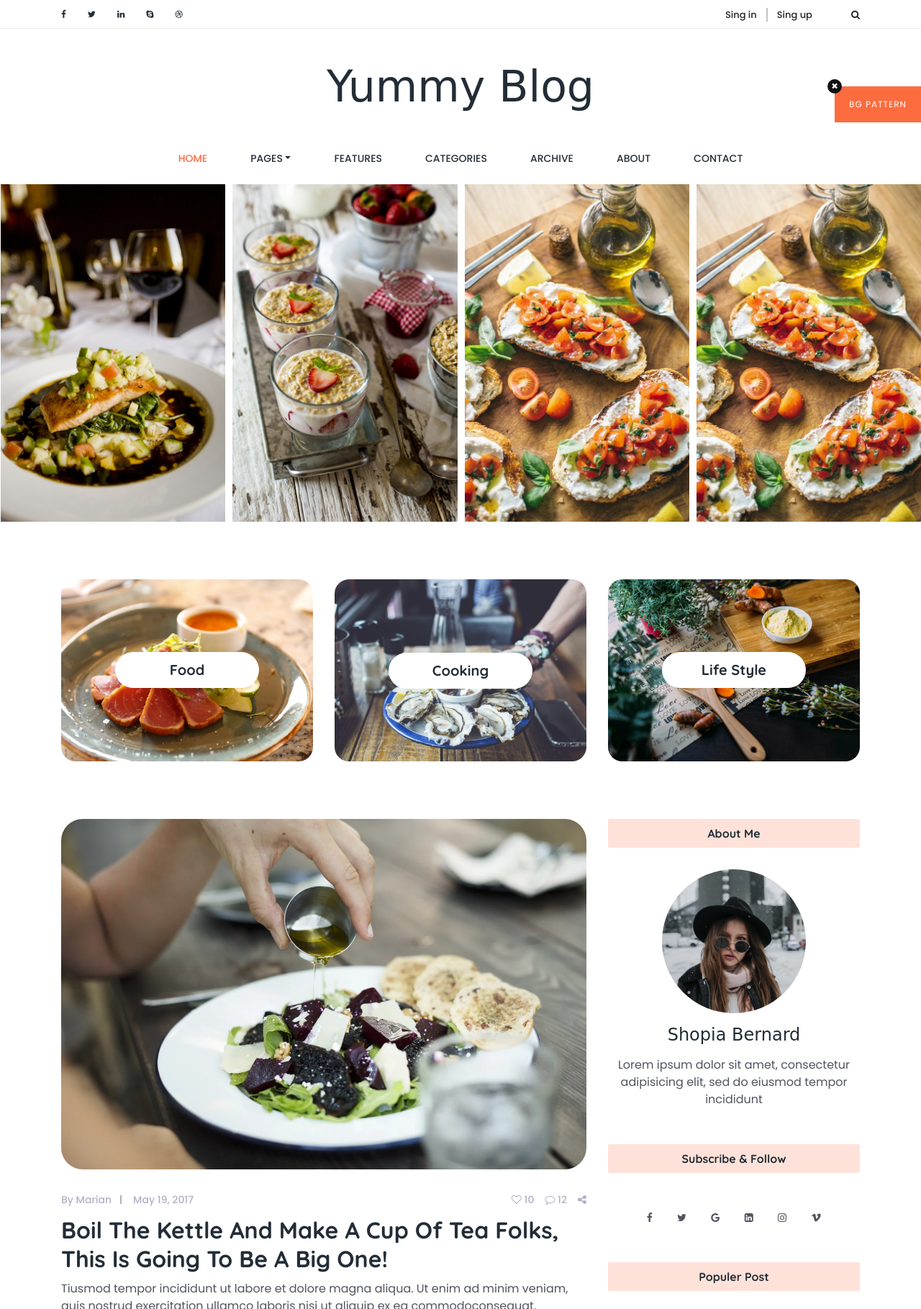
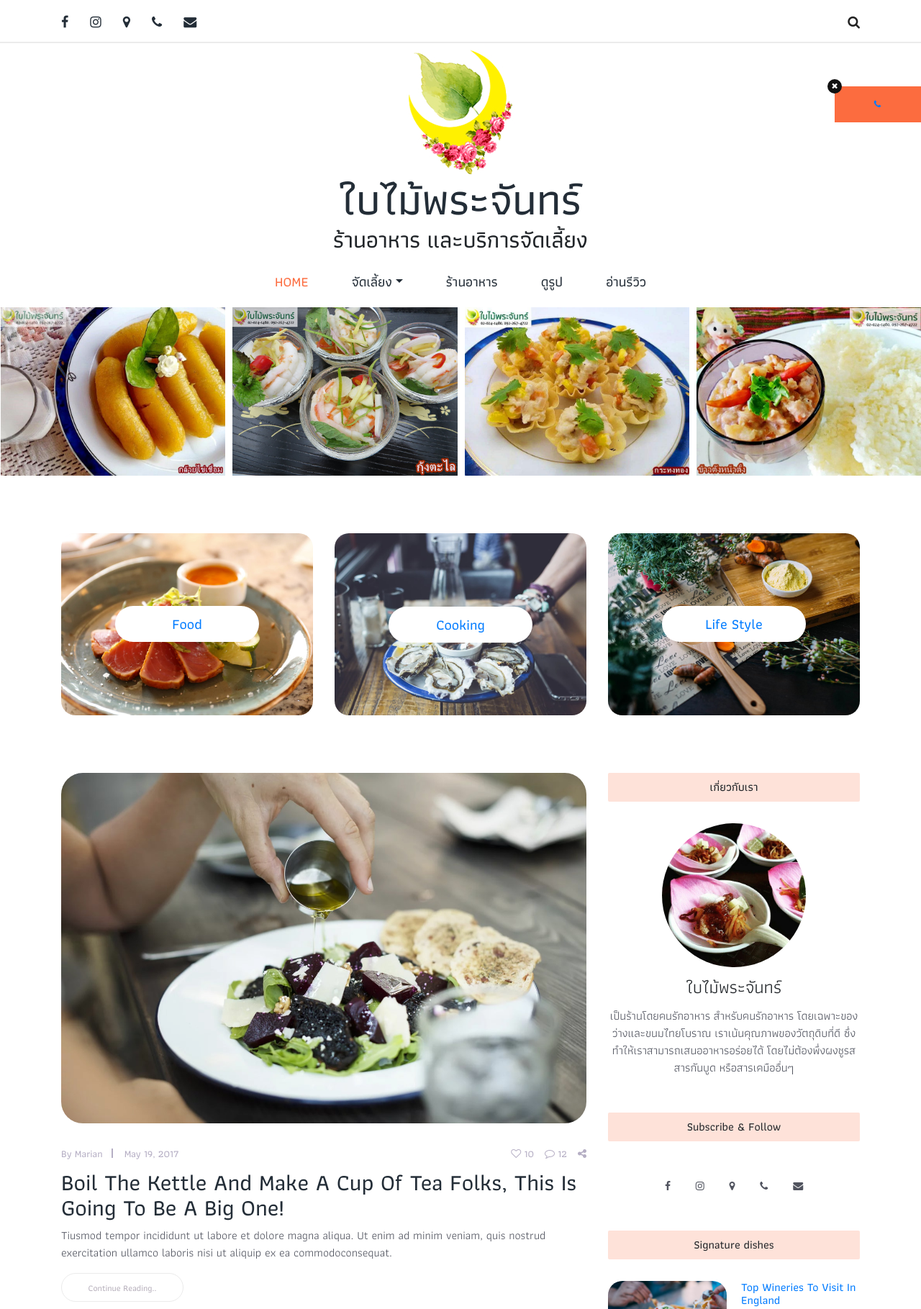
Before and after one commit to baimaiprachan/newcateringsite, a plain HTML site: page index.html in a window 1280 px wide. Shown: the top 1819 px of the page at 72% size. Drawn offline with Linux system fonts and the light colour scheme; a web font is replaced by a local one.

Commit message:
added logo and titles

```diff
--- a/index.html
+++ b/index.html
@@ -30,7 +30,7 @@
 
     <!-- Background Pattern Swither -->
     <div id="pattern-switcher">
-        Bg Pattern
+        <a href="#"><i class="fa fa-phone" aria-hidden="true"></i></a>
     </div>
     <div id="patter-close">
         <i class="fa fa-times" aria-hidden="true"></i>
@@ -43,24 +43,24 @@
                 <div class="col-5 col-sm-6">
                     <!--  Top Social bar start -->
                     <div class="top_social_bar">
-                        <a href="#"><i class="fa fa-facebook" aria-hidden="true"></i></a>
-                        <a href="#"><i class="fa fa-twitter" aria-hidden="true"></i></a>
-                        <a href="#"><i class="fa fa-linkedin" aria-hidden="true"></i></a>
-                        <a href="#"><i class="fa fa-skype" aria-hidden="true"></i></a>
-                        <a href="#"><i class="fa fa-dribbble" aria-hidden="true"></i></a>
+                        <a href="https://www.facebook.com/BaimaiPrachanVeniceWatcharaphol/"><i class="fa fa-facebook" aria-hidden="true"></i></a>
+                        <a href="https://www.instagram.com/baimaiprachan/"><i class="fa fa-instagram" aria-hidden="true"></i></a>
+                        <a href="https://tinyurl.com/y84jko26"><i class="fa fa-map-marker" aria-hidden="true"></i></a>
+                        <a href="tel:+6620241480"><i class="fa fa-phone" aria-hidden="true"></i></a>
+                        <a href="mailto:info.baimaiprachan@gmail.com"><i class="fa fa-envelope" aria-hidden="true"></i></a>
                     </div>
                 </div>
                 <!--  Login Register Area -->
                 <div class="col-7 col-sm-6">
                     <div class="signup-search-area d-flex align-items-center justify-content-end">
-                        <div class="login_register_area d-flex">
+                        <!--div class="login_register_area d-flex">
                             <div class="login">
                                 <a href="register.html">Sing in</a>
                             </div>
                             <div class="register">
                                 <a href="register.html">Sing up</a>
                             </div>
-                        </div>
+                        </div-->
                         <!-- Search Button Area -->
                         <div class="search_button">
                             <a class="searchBtn" href="#"><i class="fa fa-search" aria-hidden="true"></i></a>
@@ -68,7 +68,7 @@
                         <!-- Search Form -->
                         <div class="search-hidden-form">
                             <form action="#" method="get">
-                                <input type="search" name="search" id="search-anything" placeholder="Search Anything...">
+                                <input type="search" name="search" id="search-anything" placeholder="ค้นหา...">
                                 <input type="submit" value="" class="d-none">
                                 <span class="searchBtn"><i class="fa fa-times" aria-hidden="true"></i></span>
                             </form>
@@ -87,7 +87,9 @@
                 <!-- Logo Area Start -->
                 <div class="col-12">
                     <div class="logo_area text-center">
-                        <a href="index.html" class="yummy-logo">Yummy Blog</a>
+                      <img class="logo_img" src="img/bg-img/logo_baimaiprachan.jpg" alt="logo_baimaiprachan"><br>
+                      <h1>ใบไม้พระจันทร์</h1>
+                      <h2>ร้านอาหาร และบริการจัดเลี้ยง</h2>
                     </div>
                 </div>
             </div>
@@ -103,29 +105,21 @@
                                     <a class="nav-link" href="index.html">Home <span class="sr-only">(current)</span></a>
                                 </li>
                                 <li class="nav-item dropdown">
-                                    <a class="nav-link dropdown-toggle" href="#" id="yummyDropdown" role="button" data-toggle="dropdown" aria-haspopup="true" aria-expanded="false">Pages</a>
+                                    <a class="nav-link dropdown-toggle" href="#" id="yummyDropdown" role="button" data-toggle="dropdown" aria-haspopup="true" aria-expanded="false">จัดเลี้ยง</a>
                                     <div class="dropdown-menu" aria-labelledby="yummyDropdown">
-                                        <a class="dropdown-item" href="index.html">Home</a>
-                                        <a class="dropdown-item" href="archive.html">Archive</a>
-                                        <a class="dropdown-item" href="single.html">Single Blog</a>
-                                        <a class="dropdown-item" href="static.html">Static Page</a>
-                                        <a class="dropdown-item" href="contact.html">Contact</a>
+                                        <a class="dropdown-item" href="index.html">อาหารคาว</a>
+                                        <a class="dropdown-item" href="archive.html">ของหวาน</a>
+                                        <a class="dropdown-item" href="single.html">เลี้ยงพระ</a>
                                     </div>
                                 </li>
                                 <li class="nav-item">
-                                    <a class="nav-link" href="#">Features</a>
+                                    <a class="nav-link" href="#">ร้านอาหาร</a>
                                 </li>
                                 <li class="nav-item">
-                                    <a class="nav-link" href="#">Categories</a>
+                                    <a class="nav-link" href="#">ดูรูป</a>
                                 </li>
                                 <li class="nav-item">
-                                    <a class="nav-link" href="archive.html">Archive</a>
-                                </li>
-                                <li class="nav-item">
-                                    <a class="nav-link" href="#">About</a>
-                                </li>
-                                <li class="nav-item">
-                                    <a class="nav-link" href="contact.html">Contact</a>
+                                    <a class="nav-link" href="archive.html">อ่านรีวิว</a>
                                 </li>
                             </ul>
                         </div>
@@ -142,7 +136,7 @@
         <!-- Single Slide -->
         <div class="welcome-single-slide">
             <!-- Post Thumb -->
-            <img src="img/bg-img/slide-1.jpg" alt="">
+            <img src="img/bg-img/บัวลอยน้ำขิง.jpg" alt="">
             <!-- Overlay Text -->
             <div class="project_title">
                 <div class="post-date-commnents d-flex">
@@ -158,7 +152,7 @@
         <!-- Single Slide -->
         <div class="welcome-single-slide">
             <!-- Post Thumb -->
-            <img src="img/bg-img/slide-2.jpg" alt="">
+            <img src="img/bg-img/กล้วยไข่เชื่อม.jpg" alt="">
             <!-- Overlay Text -->
             <div class="project_title">
                 <div class="post-date-commnents d-flex">
@@ -174,7 +168,7 @@
         <!-- Single Slide -->
         <div class="welcome-single-slide">
             <!-- Post Thumb -->
-            <img src="img/bg-img/slide-3.jpg" alt="">
+            <img src="img/bg-img/กุ้งตะไล.jpg" alt="">
             <!-- Overlay Text -->
             <div class="project_title">
                 <div class="post-date-commnents d-flex">
@@ -190,7 +184,7 @@
         <!-- Single Slide -->
         <div class="welcome-single-slide">
             <!-- Post Thumb -->
-            <img src="img/bg-img/slide-4.jpg" alt="">
+            <img src="img/bg-img/กระทงทอง.jpg" alt="">
             <!-- Overlay Text -->
             <div class="project_title">
                 <div class="post-date-commnents d-flex">
@@ -206,7 +200,7 @@
         <!-- Single Slide -->
         <div class="welcome-single-slide">
             <!-- Post Thumb -->
-            <img src="img/bg-img/slide-4.jpg" alt="">
+            <img src="img/bg-img/ข้าวตังหน้าตั้ง.jpg" alt="">
             <!-- Overlay Text -->
             <div class="project_title">
                 <div class="post-date-commnents d-flex">
@@ -676,13 +670,14 @@
                         <!-- Single Widget Area -->
                         <div class="single-widget-area about-me-widget text-center">
                             <div class="widget-title">
-                                <h6>About Me</h6>
+                                <h6>เกี่ยวกับเรา</h6>
                             </div>
                             <div class="about-me-widget-thumb">
-                                <img src="img/about-img/1.jpg" alt="">
+                                <img src="img/about-img/twitter_card.jpg" alt="">
                             </div>
-                            <h4 class="font-shadow-into-light">Shopia Bernard</h4>
-                            <p>Lorem ipsum dolor sit amet, consectetur adipisicing elit, sed do eiusmod tempor incididunt</p>
+                            <h4 class="font-shadow-into-light">ใบไม้พระจันทร์</h4>
+                            <p>เป็นร้านโดยคนรักอาหาร สำหรับคนรักอาหาร โดยเฉพาะของว่างและขนมไทยโบราณ
+                              เราเน้นคุณภาพของวัตถุดิบที่ดี ซึ่งทำให้เราสามารถเสนออาหารอร่อยได้ โดยไม่ต้องพึ่งผงชูรส สารกันบูด หรือสารเคมืออื่นๆ</p>
                         </div>
 
                         <!-- Single Widget Area -->
@@ -691,19 +686,18 @@
                                 <h6>Subscribe &amp; Follow</h6>
                             </div>
                             <div class="subscribe-link">
-                                <a href="#"><i class="fa fa-facebook" aria-hidden="true"></i></a>
-                                <a href="#"><i class="fa fa-twitter" aria-hidden="true"></i></a>
-                                <a href="#"><i class="fa fa-google" aria-hidden="true"></i></a>
-                                <a href="#"><i class="fa fa-linkedin-square" aria-hidden="true"></i></a>
-                                <a href="#"><i class="fa fa-instagram" aria-hidden="true"></i></a>
-                                <a href="#"><i class="fa fa-vimeo" aria-hidden="true"></i></a>
+                              <a href="https://www.facebook.com/BaimaiPrachanVeniceWatcharaphol/"><i class="fa fa-facebook" aria-hidden="true"></i></a>
+                              <a href="https://www.instagram.com/baimaiprachan/"><i class="fa fa-instagram" aria-hidden="true"></i></a>
+                              <a href="https://tinyurl.com/y84jko26"><i class="fa fa-map-marker" aria-hidden="true"></i></a>
+                              <a href="tel:+6620241480"><i class="fa fa-phone" aria-hidden="true"></i></a>
+                              <a href="mailto:info.baimaiprachan@gmail.com"><i class="fa fa-envelope" aria-hidden="true"></i></a>
                             </div>
                         </div>
 
                         <!-- Single Widget Area -->
                         <div class="single-widget-area popular-post-widget">
                             <div class="widget-title text-center">
-                                <h6>Populer Post</h6>
+                                <h6>Signature dishes</h6>
                             </div>
                             <!-- Single Popular Post -->
                             <div class="single-populer-post d-flex">
--- a/style.css
+++ b/style.css
@@ -10,12 +10,12 @@
 :: 1.0 Base CSS
 :: 2.0 Top Header Area CSS
 :: 3.0 Menu Area CSS
-:: 4.0 Wellcome Area CSS
+:: 4.0 Welcome Area CSS
 :: 5.0 Top Feature Area CSS
 :: 6.0 Blog Area CSS
 :: 7.0 Instagram Area CSS
 :: 8.0 Footer Social Area CSS
-:: 9.0 Goole Map Area CSS
+:: 9.0 Google Map Area CSS
 :: 10.0 Sidebar Area CSS
 :: 11.0 Breadcumb Area CSS
 :: 12.0 Paginatio Area CSS
@@ -25,7 +25,8 @@
 
 /* ***** Fonts ***** */
 
-@import url('https://fonts.googleapis.com/css?family=Poppins:100,200,300,400,500,600,700|Quicksand:300,400,500,700|Shadows+Into+Light+Two');
+/*@import url('https://fonts.googleapis.com/css?family=Poppins:100,200,300,400,500,600,700|Quicksand:300,400,500,700|Shadows+Into+Light+Two');*/
+@import url('https://fonts.googleapis.com/css?family=Athiti:100,200,300,400,500,600,700|Poppins:100,200,300,400,500,600,700');
 
 /* ***** Import CSS ***** */
 
@@ -47,18 +48,25 @@
 }
 
 body {
-    font-family: 'Poppins', sans-serif;
+    font-family: "Athiti", "Poppins", serif;
     position: relative;
     z-index: auto;
 }
 
-h1,
+h1{
+  font-family: "Athiti", serif;
+  font-size: 60px;
+  margin-bottom: 0;
+  padding: 0px 0 5px 0;
+  display: inline-block;
+  color: #232d37;
+  },
 h2,
 h3,
 h4,
 h5,
 h6 {
-    font-family: 'Quicksand', sans-serif;
+    font-family: "Athiti", "Poppins", serif;
     font-weight: 700;
     color: #232d37;
     line-height: 1.25;
@@ -252,7 +260,7 @@ li {
 }
 
 .font-shadow-into-light {
-    font-family: 'Shadows Into Light Two', cursive !important;
+    font-family: "Athiti", "Poppins", serif !important;
 }
 
 .yummy-table {
@@ -325,15 +333,15 @@ li {
 
 .top_header_area {
     width: 100%;
-    height: 40px;
-    border-bottom: 1px solid #ebebeb;
+    height: 60px;
+    border-bottom: 2px solid #ebebeb;
 }
 
 .top_header_area .top_social_bar {
     display: -webkit-box;
     display: -ms-flexbox;
     display: flex;
-    height: 40px;
+    height: 60px;
     -webkit-box-align: center;
     -ms-flex-align: center;
     align-items: center;
@@ -341,7 +349,7 @@ li {
 
 
 .top_header_area .top_social_bar > a {
-    font-size: 12px;
+    font-size: 18px;
     color: #232d37;
     margin-right: 30px;
 }
@@ -355,13 +363,13 @@ li {
 }
 
 .top_header_area .signup-search-area {
-    height: 40px;
+    height: 60px;
     position: relative;
     z-index: 3;
 }
 
 .top_header_area .signup-search-area a {
-    font-size: 13px;
+    font-size: 18px;
     color: #222;
 }
 
@@ -404,27 +412,28 @@ li {
 
 .search-hidden-form #search-anything {
     width: 100%;
-    height: 30px;
+    height: 40px;
     border: 1px solid #ddd;
-    top: 5px;
+    top: 10px;
     position: relative;
     padding: 5px 10px;
+    font-size: 16px;
 }
 
 .search-hidden-form span {
-    line-height: 30px;
+    line-height: 40px;
     width: 30px;
-    height: 30px;
+    height: 40px;
     position: absolute;
     display: block;
     text-align: center;
-    top: 5px;
+    top: 10px;
     right: 0;
     border: 1px solid #ddd;
     color: #888;
     cursor: pointer;
     z-index: 5;
-    font-size: 13px;
+    font-size: 18px;
     border-left: none;
     -webkit-transition-duration: 500ms;
     transition-duration: 500ms;
@@ -438,13 +447,8 @@ li {
 :: 3.0 Menu Area CSS
 -------------------- */
 
-.logo_area .yummy-logo {
-    font-family: 'Shadows Into Light Two', cursive;
-    font-size: 60px;
-    margin-bottom: 0;
-    padding: 35px 0 20px 0;
-    display: inline-block;
-    color: #232d37;
+.logo_area .logo-img {
+
 }
 
 .navbar.navbar-expand-lg {
@@ -452,10 +456,10 @@ li {
 }
 
 .navbar.navbar-expand-lg .navbar-nav .nav-link {
-    padding: 25px 30px;
+    padding: 20px 30px 20px 30px;
     color: #232d37;
     text-transform: uppercase;
-    font-size: 14px;
+    font-size: 19px;
 }
 
 .navbar.navbar-expand-lg .navbar-nav .nav-link:hover,
@@ -466,7 +470,7 @@ li {
 .dropdown-item {
     font-weight: 500;
     color: #232d37;
-    font-size: 14px;
+    font-size: 16px;
     text-transform: uppercase;
 }
 
@@ -478,7 +482,7 @@ li {
 }
 
 /* --------------------
-:: 4.0 Wellcome Area CSS
+:: 4.0 Welcome Area CSS
 -------------------- */
 
 .welcome-single-slide {
@@ -844,7 +848,7 @@ li {
 }
 
 .footer-logo-area .yummy-logo {
-    font-family: 'Shadows Into Light Two', cursive;
+    font-family: "Athiti", serif;
     font-size: 60px;
     margin-bottom: 0;
     padding: 0 0 20px 0;
@@ -877,7 +881,7 @@ li {
 }
 
 /* --------------------
-:: 9.0 Goole Map Area CSS
+:: 9.0 Google Map Area CSS
 -------------------- */
 
 #googleMap {
```
Also changed, not shown: img/about-img/twitter_card.jpg (added), img/bg-img/logo_baimaiprachan.jpg (added), img/bg-img/กระทงทอง.jpg (added), img/bg-img/กล้วยไข่เชื่อม.jpg (added), img/bg-img/กุ้งตะไล.jpg (added), img/bg-img/ข้าวตังหน้าตั้ง.jpg (added), img/bg-img/บัวลอยน้ำขิง.jpg (added), img/bg-img/เมี่ยงกลีบบัว2.jpg (added).
